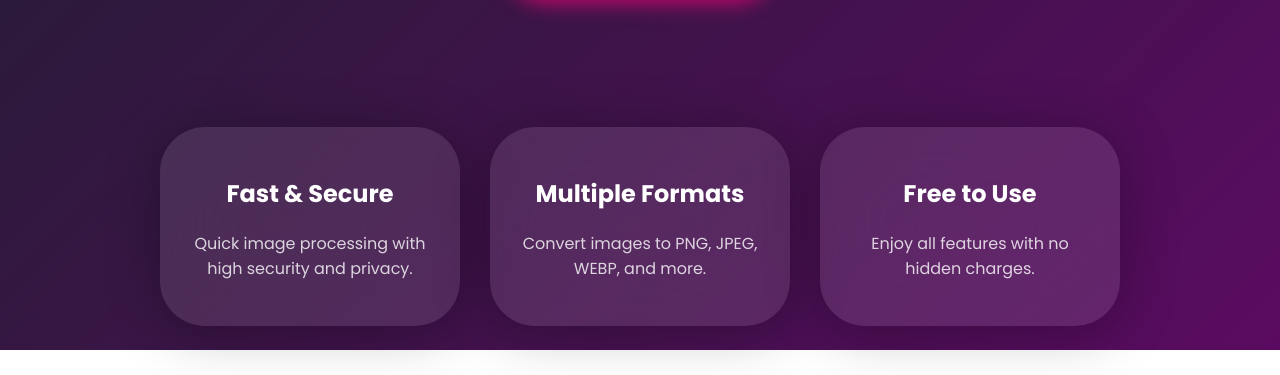
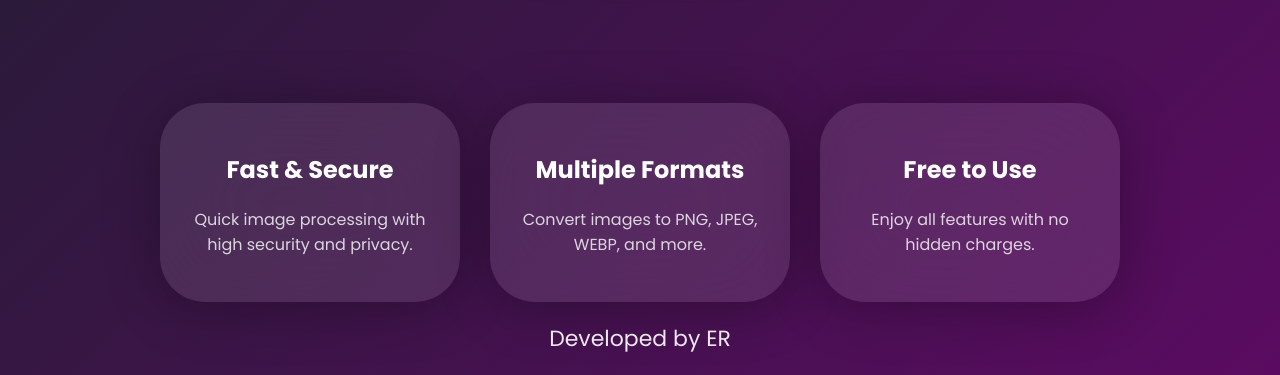
Before and after one commit to ersinha04/Samridh-converter, a plain HTML site: page index.html in a window 1280 px wide. Shown: the part 450-825 px from the top of the page. Before the commit the page ends 800 px from the top, so only its background shows below. Drawn offline with Linux system fonts and the light colour scheme.

Commit message:
Update index.html

```diff
--- a/index.html
+++ b/index.html
@@ -188,5 +188,10 @@
             }
         };
     </script>
+
+        <footer>
+        <p>Developed by ER</p>
+    </footer>
+
 </body>
 </html>
```
